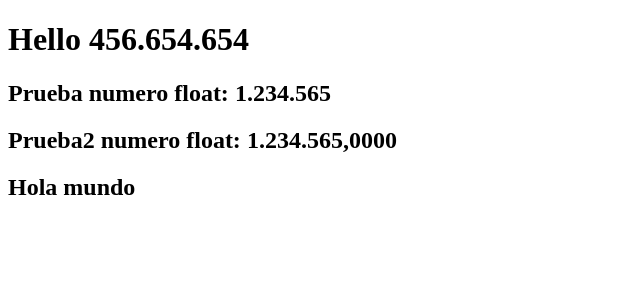
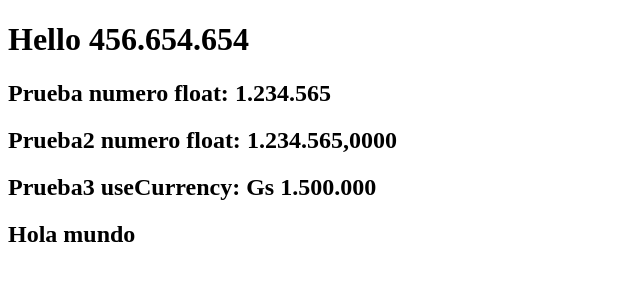
Before and after one commit to thotenn/rtoys, a React app: page / in a window 1280 px wide. Shown: the top 300 px of the page, without its empty margins (0-640 px from the left). Built offline with nearby package versions, Linux system fonts and the light colour scheme; the HTML template or start-up script is replaced by a standard one.

Commit message:
useCurrency init

```diff
--- a/global.d.ts
+++ b/global.d.ts
@@ -1 +1 @@
-declare module 'rtoys';
+declare module '*';
--- a/package.json
+++ b/package.json
@@ -1,6 +1,6 @@
 {
   "name": "rtoys",
-  "version": "0.0.565",
+  "version": "0.0.566",
   "description": "React JS utility lib.",
   "main": "src/index.js",
   "scripts": {
--- /dev/null
+++ b/src/hooks/index.js
@@ -0,0 +1 @@
+export { default as useCurrency } from './useCurrency';
--- /dev/null
+++ b/src/hooks/useCurrency.js
@@ -0,0 +1,62 @@
+import React from 'react'
+import { StringsTools } from '../controllers';
+
+const floatNumPointSep = StringsTools.floatNumPointSep;
+
+
+export default function useCurrency({
+    currency
+}) {
+    const [currencyProps, setCurrencyProps] = React.useState(null);
+
+    const getFormattedValue = (xNumber, newCurrency = null) => {
+        let current = currencyProps;
+        let x = '';
+
+        console.log(current)
+        if (newCurrency !== null)
+            if (currencies.hasOwnProperty(newCurrency))
+                current = currencies[newCurrency];
+        if (current === null) return '';
+
+        if (current.type === 'int') {
+            const newXnumber = parseInt(xNumber.toString())
+            if (current.thousandSeparator){
+                x = floatNumPointSep(newXnumber)
+            }
+        }
+
+        if (current.position === 'left')
+            x = current.badge + ' ' + x;
+        else
+            x = x + ' ' + current.badge;
+        return x;
+    }
+
+    React.useEffect(() => {
+        setCurrencyProps(null);
+        if (currency !== null)
+            if (currencies.hasOwnProperty(currency))
+                setCurrencyProps(currencies[currency])
+    }, [currency])
+
+  return {
+    getFormattedValue
+  }
+}
+
+useCurrency.defaultProps = {
+    currency: null
+};
+
+export const currencies = {
+    gs: {
+        badge: 'Gs',
+        position: 'left',
+        type: 'int',
+        thousandSeparator: true,
+        // Al ser int ya no es necesario nada de esto
+        // decimalPoint: false,
+        // toFixed: 0
+    }
+}
--- a/src/index.js
+++ b/src/index.js
@@ -58,6 +58,8 @@ export {
 
 } from './controllers';
 
+export * from './hooks';
+
 
 
 
--- a/tests/App.js
+++ b/tests/App.js
@@ -1,14 +1,21 @@
 import React from "react";
 import { Case, FetchSuspense, StringsTools, Switch } from "../src";
+import {useCurrency} from "../src";
 
 const numTools = StringsTools;
 
 const App = () => {
+
+  const { getFormattedValue } = useCurrency({
+    currency: 'gs'
+  });
+
   return (
     <div>
         <h1>Hello {numTools.numPointsSep('456654654')}</h1>
         <h2>Prueba numero float: {numTools.floatNumPointSep(1234565)}</h2>
         <h2>Prueba2 numero float: {numTools.floatNumPointSep(1234565, '.', '.', ',', ',0000')}</h2>
+        <h2>Prueba3 useCurrency: {getFormattedValue(1500000.15)}</h2>
         <Switch>
             <Case condition={true}>
                 <h2>Hola mundo</h2>
```
